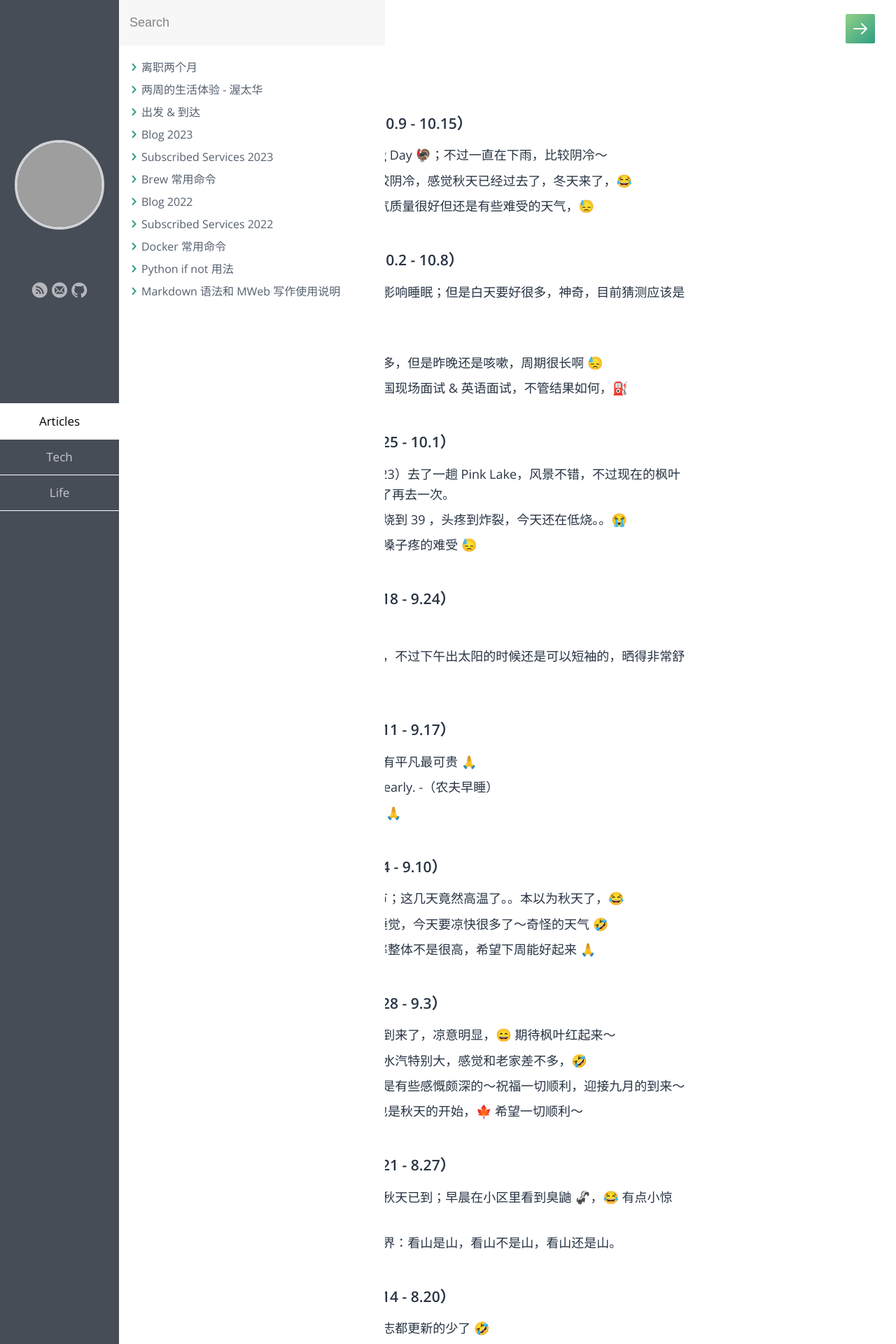
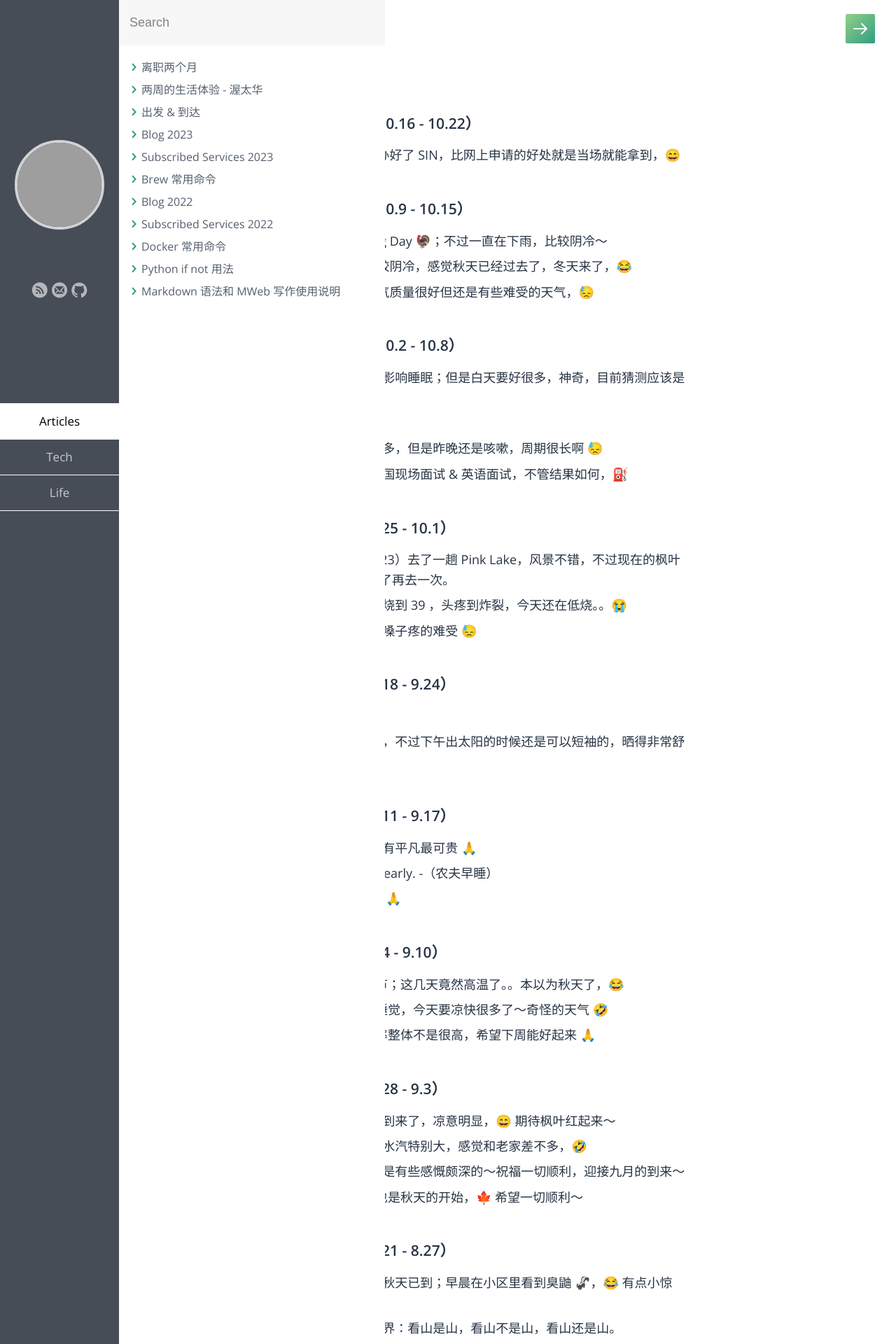
Before and after one commit to samxupeiran/samxupeiran.github.io, a Jekyll site: the page built from _posts/life/2023-01-03-my-blog.md, in a window 1280 px wide. Shown: the top 1920 px of the page at 70% size. Built offline with Jekyll 4.4.1, drawn with Linux system fonts in a browser that asks for light colours; some web fonts are replaced; some of the changed text lies outside the part shown; grey boxes are pictures that could not be loaded.

Commit message:
feat: add weekly blog 10.16

```diff
--- a/_posts/life/2023-01-03-my-blog.md
+++ b/_posts/life/2023-01-03-my-blog.md
@@ -5,6 +5,9 @@ category: Life
 tags: Blog
 ---
 
+
+- ### 2023 年 10 月 第 3 周（10.16 - 10.22）
+     - 10.16 今天周一，去现场办好了 SIN，比网上申请的好处就是当场就能拿到，😄
 
 - ### 2023 年 10 月 第 2 周（10.9 - 10.15）
      - 10.9 Happy Thanksgiving Day 🦃；不过一直在下雨，比较阴冷～
```
